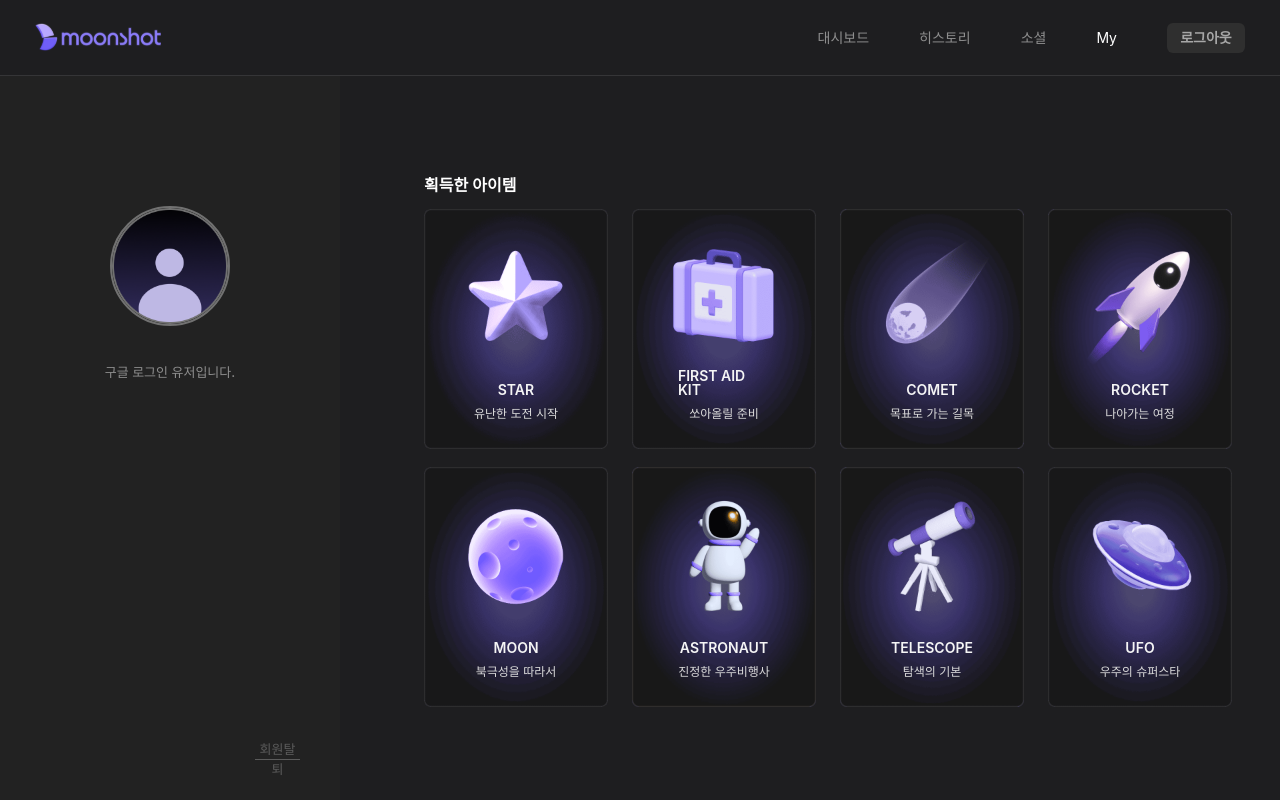
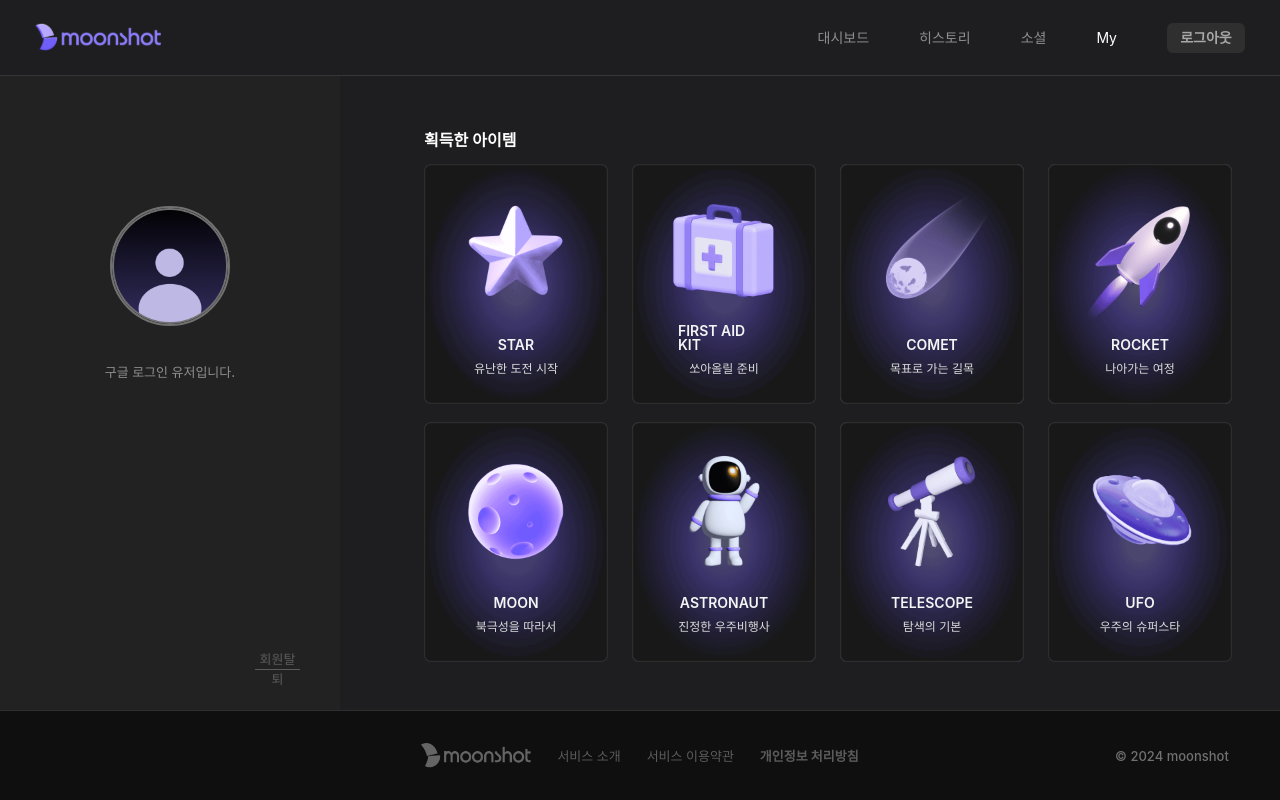
Before and after one commit to MOONSHOT-Team/MOONSHOT-CLIENT, a React (Vite) app: page /my in a window 1280 px wide. Shown: the top 800 px of the page. Built offline with nearby package versions, Linux system fonts and the light colour scheme; no server answers; sample sign-in values are in the browser's storage; a web font is replaced by a local one; what emotion-normalize would draw is missing.

Commit message:
feat: my page footer 추가 및 about page 로고 클릭 비활성화

```diff
--- /dev/null
+++ b/src/My/components/Footer.tsx
@@ -0,0 +1,53 @@
+import styled from '@emotion/styled';
+import { Link } from 'react-router-dom';
+
+import imgLogoForFooter from '../assets/images/imgLogoForFooter.png';
+import { FOOTER_LIST } from '../constants/FOOTER_LIST';
+
+const Footer = () => {
+  return (
+    <StFooter>
+      <img src={imgLogoForFooter} alt="footer-logo" width={110} height={25} loading="lazy" />
+      {FOOTER_LIST.map(({ label, url, newTab, isBold }) => (
+        <StFooterText key={label} to={url} target={newTab ? '_blank' : '_self'} isBold={isBold}>
+          {label}
+        </StFooterText>
+      ))}
+      <StCopyRightText>&copy; 2024 moonshot</StCopyRightText>
+    </StFooter>
+  );
+};
+
+export default Footer;
+
+const StFooter = styled.footer`
+  position: relative;
+  display: flex;
+  gap: 2.6rem;
+  align-items: center;
+  justify-content: center;
+  width: 100%;
+  height: 9rem;
+  background-color: #0f0f0f;
+  border-top: 1px solid ${({ theme }) => theme.colors.gray_550};
+`;
+
+const StFooterText = styled(Link)<{ isBold: boolean }>`
+  ${({ theme }) => theme.fonts.body_13_medium};
+
+  display: flex;
+  align-items: center;
+  justify-content: center;
+  font-weight: ${({ isBold }) => (isBold ? '700' : '500')};
+  color: ${({ theme }) => theme.colors.gray_450};
+`;
+
+const StCopyRightText = styled.span`
+  position: absolute;
+  top: 50%;
+  right: 4%;
+  color: ${({ theme }) => theme.colors.gray_400};
+  transform: translateY(-50%);
+
+  ${({ theme }) => theme.fonts.body_13_medium};
+`;
--- /dev/null
+++ b/src/My/constants/FOOTER_LIST.ts
@@ -0,0 +1,20 @@
+export const FOOTER_LIST = [
+  {
+    label: '서비스 소개',
+    url: '/about',
+    newTab: false,
+    isBold: false,
+  },
+  {
+    label: '서비스 이용약관',
+    url: 'https://moonshot-.notion.site/moonshot-1-0-5068b03a06a245b2b3b89d1b406345fe?pvs=4',
+    newTab: true,
+    isBold: false,
+  },
+  {
+    label: '개인정보 처리방침',
+    url: 'https://moonshot-.notion.site/moonshot-1-0-0cdb3499765349e9aba64474fbba933e',
+    newTab: true,
+    isBold: true,
+  },
+];
--- a/src/My/index.tsx
+++ b/src/My/index.tsx
@@ -7,6 +7,7 @@ import useSWR from 'swr';
 
 import { getUserInfo } from './apis/fetcher';
 import profileImg from './assets/images/profileImg.png';
+import Footer from './components/Footer';
 import { ITEM_LIST } from './constants/ITEM_LIST';
 
 interface IAcquiredItemList {
@@ -31,6 +32,7 @@ const My = () => {
   if (isLoading) return <Loading />;
 
   return (
+    <>
       <section css={myPageUi}>
         <StUserInfoContainer>
           <StUserProfileImg
@@ -60,6 +62,8 @@ const My = () => {
           </div>
         </section>
       </section>
+      <Footer />
+    </>
   );
 };
 
@@ -76,7 +80,7 @@ const pageCenter = css`
 
 const myPageUi = css`
   display: flex;
-  height: 100%;
+  height: calc(100% - 9rem);
 `;
 
 const StUserInfoContainer = styled.section`
--- a/src/Onboarding/components/layout/OnboardingHeader.tsx
+++ b/src/Onboarding/components/layout/OnboardingHeader.tsx
@@ -8,12 +8,10 @@ import { NAV_ITEMS } from '../../constants/NAV_ITEMS';
 const OnboardingHeader = () => {
   return (
     <StHeader>
-      <Link to="/">
-        <picture>
-          <source srcSet={webpLogo} type="image/webp" />
-          <img src={imgLogo} alt="logo-img" width={126} height={28} />
-        </picture>
-      </Link>
+      <picture>
+        <source srcSet={webpLogo} type="image/webp" />
+        <img src={imgLogo} alt="logo-img" width={126} height={28} />
+      </picture>
       <nav>
         <StNavItem>
           {NAV_ITEMS.map(({ text, path }) => (
```
Also changed, not shown: src/My/assets/images/imgLogoForFooter.png (added). Lines whose indentation alone changed are shown as unchanged.
